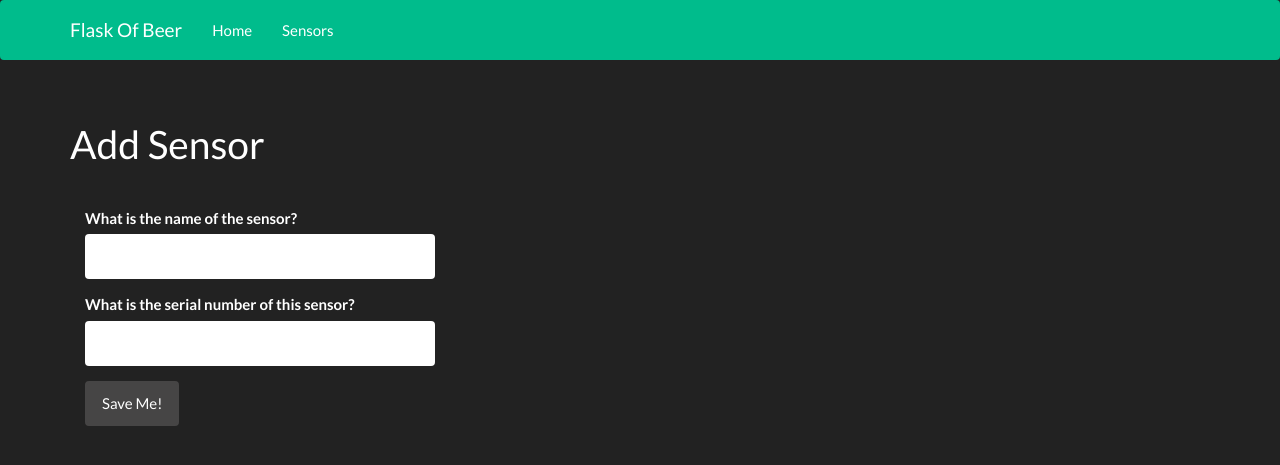
After one commit to McBadass/FlaskOfBeer, a Flask app: page /sensors in a window 1280 px wide. The commit adds this page. Shown: the top 465 px of the page. Run offline with Flask 2, Linux system fonts and the light colour scheme; some libraries are stand-ins or nearby versions.

Commit message:
Sensors base page is working.  Fixed issue with blueprint.

```diff
--- a/app/__init__.py
+++ b/app/__init__.py
@@ -20,5 +20,7 @@ def create_app(config_name):
 
     from .main import main as main_blueprint
     app.register_blueprint(main_blueprint)
+    from .sensors import sensors as sensors_blueprint
+    app.register_blueprint(sensors_blueprint)
 
     return app
--- /dev/null
+++ b/app/sensors/__init__.py
@@ -0,0 +1,5 @@
+from flask import Blueprint
+
+sensors = Blueprint('sensors', __name__)
+
+from . import views
--- /dev/null
+++ b/app/sensors/forms.py
@@ -0,0 +1,9 @@
+from flask_wtf import Form
+from wtforms import StringField, SubmitField
+from wtforms.validators import DataRequired
+
+
+class SensorCreate(Form):
+    sensor_name = StringField('What is the name of the sensor?', validators=[DataRequired()])
+    serial = StringField('What is the serial number of this sensor?', validators=[DataRequired()])
+    submit = SubmitField('Save Me!')
--- /dev/null
+++ b/app/sensors/views.py
@@ -0,0 +1,11 @@
+from flask import render_template, url_for, flash
+from .. import db
+from . import sensors
+from ..models import TempSensor
+from .forms import SensorCreate
+
+
+@sensors.route('/sensors', methods=['GET', 'POST'])
+def addsensor():
+    form = SensorCreate()
+    return render_template('sensors/addsensor.html', form=form)
--- a/app/templates/base.html
+++ b/app/templates/base.html
@@ -26,6 +26,7 @@
         <div class="navbar-collapse collapse">
             <ul class="nav navbar-nav">
                 <li><a href="{{ url_for('main.index') }}">Home</a></li>
+                <li><a href="{{ url_for('sensors.addsensor') }}">Sensors</a> </li>
             </ul>
         </div>
     </div>
--- /dev/null
+++ b/app/templates/sensors/addsensor.html
@@ -0,0 +1,13 @@
+{% extends "base.html" %}
+{% import "bootstrap/wtf.html" as wtf %}
+
+{% block title %}Flask of Beer - Register{% endblock %}
+
+{% block page_content %}
+<div class="page-header">
+    <h1>Add Sensor</h1>
+</div>
+<div class="col-md-4">
+    {{ wtf.quick_form(form) }}
+</div>
+{% endblock %}
```
Also changed, not shown: app/templates/index.html (+6 -1 lines).
